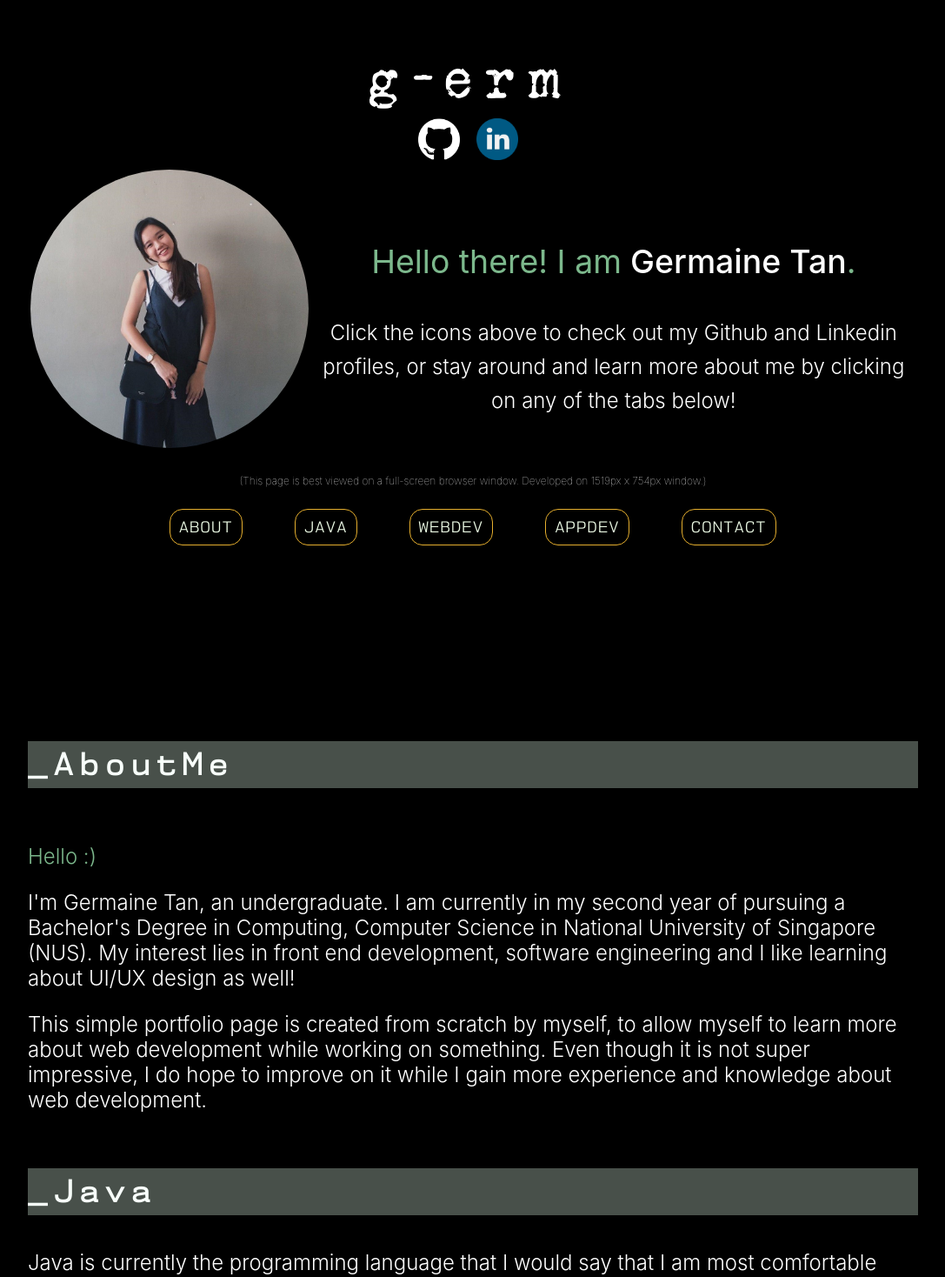
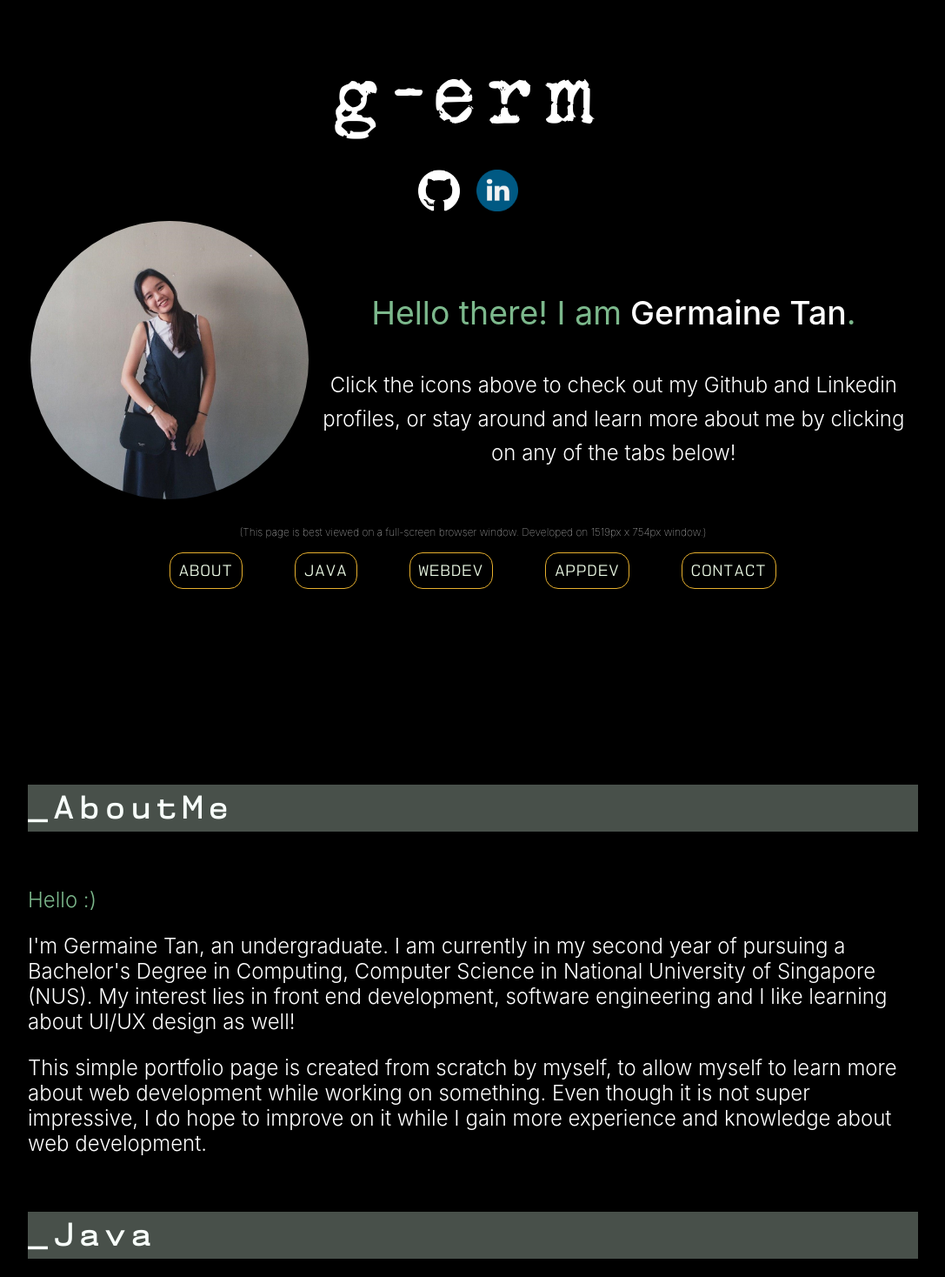
Before and after one commit to g-erm/portfolio, a React (Create React App) app: page / in a window 1280 px wide. Shown: the top 1468 px of the page at 87% size, without its empty margins (96-1183 px from the left). Built offline with nearby package versions, Linux system fonts and the light colour scheme.

Commit message:
Add animations

```diff
--- a/src/App.css
+++ b/src/App.css
@@ -37,3 +37,11 @@
     transform: rotate(360deg);
   }
 }
+
+.page-title {
+  font-family: typewriterFont;
+  font-weight: lighter;
+  letter-spacing: 1rem;
+  margin: 8vh 0 1vh;
+  font-size: 12vh;
+}
--- a/src/App.js
+++ b/src/App.js
@@ -1,4 +1,5 @@
 import React from 'react';
+import { motion } from 'framer-motion';
 import { BrowserRouter, Route, Link } from 'react-router-dom';
 import Introduction from './components/Introduction/Introduction';
 import Navigation from './components/Navigation/Navigation';
@@ -14,6 +15,13 @@ function App() {
     <BrowserRouter>
       <div className="App">
 
+        <motion.h1
+          className="page-title"
+          initial={{ y: -250, opacity: 0 }}
+          animate={{ y: -10, opacity: 1 }}
+          transition={{ delay: 0.5, duration: 0.75 }}>
+          g-erm
+        </motion.h1>
         <Introduction/>
         <Navigation/>
         <About/>
--- a/src/components/About/About.js
+++ b/src/components/About/About.js
@@ -1,10 +1,17 @@
 import React from "react";
+import { motion } from 'framer-motion';
 import './About.css';
 
 function About(props) {
   return (
-    <div id="about">
+    <motion.div
+      id="about"
+      initial={{ x: '-200vw' }}
+      animate={{ x: 0 }}
+      transition={{ delay: 1.4, duration: 1, type: 'spring' }}>
+
       <h1 className="section-title">_AboutMe</h1>
+
       <div className="aboutpara">
         <p style={{color:'#7CB88C'}}>Hello :)</p>I'm Germaine Tan, an undergraduate. I am currently in my second year of pursuing a Bachelor's Degree in Computing, Computer Science in National University of Singapore (NUS).
         My interest lies in front end development, software engineering and I like learning about UI/UX design as well!
@@ -13,7 +20,8 @@ function About(props) {
           Even though it is not super impressive, I do hope to improve on it while I gain more experience and knowledge about web development.
         </p>
       </div>
-    </div>
+
+    </motion.div>
   )
 }
 
--- a/src/components/Appdev/Appdev.js
+++ b/src/components/Appdev/Appdev.js
@@ -11,7 +11,7 @@ function Appdev(props) {
       className="java-container"
       initial={{ x: '-200vw' }}
       animate={{ x: 0 }}
-      transition={{ duration: 0.7, type: 'spring' }}>
+      transition={{  delay: 1.4, duration: 1.3, type: 'spring' }}>
 
       <h1 className="section-title">_Appdev</h1>
       <div className="aboutjava">
--- a/src/components/Contact/Contact.js
+++ b/src/components/Contact/Contact.js
@@ -7,7 +7,12 @@ import maillogo from '../../assets/email.png';
 
 function Contact(props) {
   return (
-    <div id="contact">
+    <motion.div
+      id="contact"
+      initial={{ x: '-200vw' }}
+      animate={{ x: 0 }}
+      transition={{  delay: 1.4, duration: 1.4, type: 'spring' }}>
+
       <h1 className="section-title">_ContactMe</h1>
       <div className="contact-para">
         I would love to add on to this website with more experiences and upgrade it in the future!
@@ -49,7 +54,7 @@ function Contact(props) {
         </p>
       </div>
 
-    </div>
+    </motion.div>
   )
 }
 
--- a/src/components/Introduction/Introduction.css
+++ b/src/components/Introduction/Introduction.css
@@ -23,13 +23,6 @@
     src: url(../../assets/veteran\ typewriter.ttf);
 }
 
-.page-title {
-    font-family: typewriterFont;
-    font-weight: lighter;
-    letter-spacing: 1rem;
-    margin: 8vh 0 1vh;
-}
-
 .dimension {
     font-size: 1.5vh;
     font-weight: 100;
--- a/src/components/Introduction/Introduction.js
+++ b/src/components/Introduction/Introduction.js
@@ -10,11 +10,9 @@ function Introduction(props) {
     <div>
 
       <motion.h1
-          initial={{ y: -250, opacity: 0 }}
-          animate={{ y: -10, opacity: 1 }}
-          transition={{ delay: 0.5, duration: 0.75 }}>
-
-      <h1 className="page-title">g-erm</h1>
+          initial={{ opacity: 0 }}
+          animate={{ opacity: 1 }}
+          transition={{ delay: 1.3, duration: 0.75 }}>
 
         <div>
           <a href="https://github.com/g-erm/">
--- a/src/components/Java/Java.js
+++ b/src/components/Java/Java.js
@@ -13,7 +13,7 @@ function Java(props) {
       id="java"
       initial={{ x: '-200vw' }}
       animate={{ x: 0 }}
-      transition={{ duration: 0.7, type: 'spring' }}>
+      transition={{ delay: 1.4, duration: 1.1, type: 'spring' }}>
 
       <h1 className="section-title">_Java</h1>
 
--- a/src/components/Navigation/Navigation.js
+++ b/src/components/Navigation/Navigation.js
@@ -9,7 +9,7 @@ function Navigation(props) {
       className="navigation-sub"
       initial={{ opacity: 0 }}
       animate={{ opacity: 1 }}
-      transition={{ delay: 0.5, duration: 1.0 }}>
+      transition={{ delay: 1.3, duration: 1.0 }}>
 
       <Button link="#about" desc="ABOUT"/>
       <Button link="#java" desc="JAVA"/>
--- a/src/components/Webdev/Webdev.js
+++ b/src/components/Webdev/Webdev.js
@@ -10,7 +10,7 @@ function Webdev(props) {
       className="java-container"
       initial={{ x: '-200vw' }}
       animate={{ x: 0 }}
-      transition={{ duration: 0.7, type: 'spring' }}>
+      transition={{  delay: 1.4, duration: 1.2, type: 'spring' }}>
 
       <h1 className="section-title">_Webdev</h1>
       <div className="aboutjava">
```
Also changed, not shown: 1 other file (tests, documents, lock files or other folders). Lines whose indentation alone changed are shown as unchanged.
